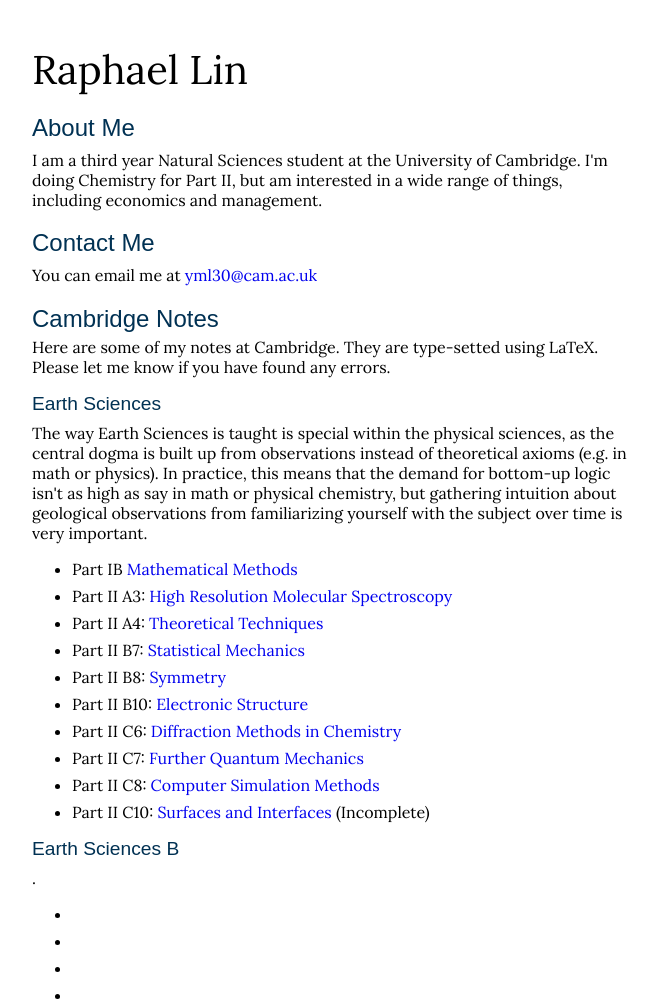
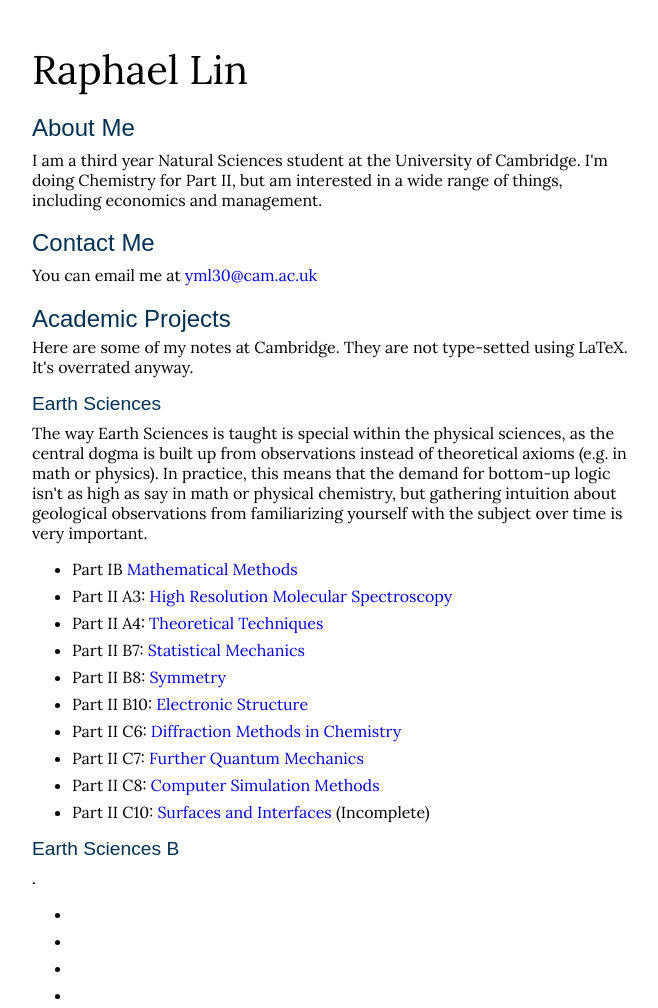
Before and after one commit to ggbjhijgghj/camcors, a plain HTML site: page index.html in a window 1280 px wide. Shown: the top 1008 px of the page, without its empty margins (308-966 px from the left). Drawn offline with Linux system fonts and the light colour scheme; a web font is replaced by a local one.

Commit message:
Update index.html

```diff
--- a/index.html
+++ b/index.html
@@ -3,7 +3,7 @@
 <head>
     <meta charset="UTF-8">
     <meta name="viewport" content="width=device-width, initial-scale=1.0">
-    <title>Yue Wu</title>
+    <title>Raphael Lin</title>
     <link rel="preconnect" href="https://fonts.googleapis.com">
     <link rel="preconnect" href="https://fonts.gstatic.com" crossorigin>
     <link href="https://fonts.googleapis.com/css2?family=Lora:ital,wght@0,400..700;1,400..700&display=swap" rel="stylesheet">
@@ -24,8 +24,8 @@
             <p>You can email me at <a href="mailto:yml30@cam.ac.uk">yml30@cam.ac.uk</a></p>
         </section>
         <section>
-            <h1>Cambridge Notes</h1>
-            Here are some of my notes at Cambridge. They are type-setted using LaTeX. Please let me know if you have found any errors.
+            <h1>Academic Projects</h1>
+            Here are some of my notes at Cambridge. They are not type-setted using LaTeX. It's overrated anyway.
             <h2>Earth Sciences</h2>
             <p>The way Earth Sciences is taught is special within the physical sciences, as the central dogma is built up from observations instead of theoretical axioms (e.g. in math or physics). In practice, this means that the demand for bottom-up logic isn't as high as say in math or physical chemistry, but gathering intuition about geological observations from familiarizing yourself with the subject over time is very important.</p>
             <ul>
```
